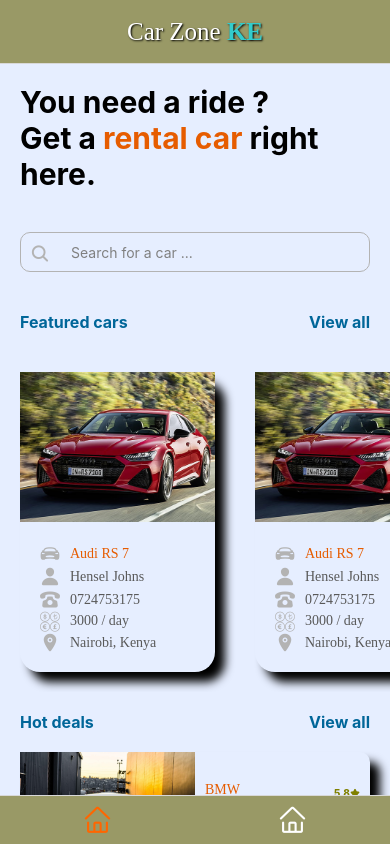
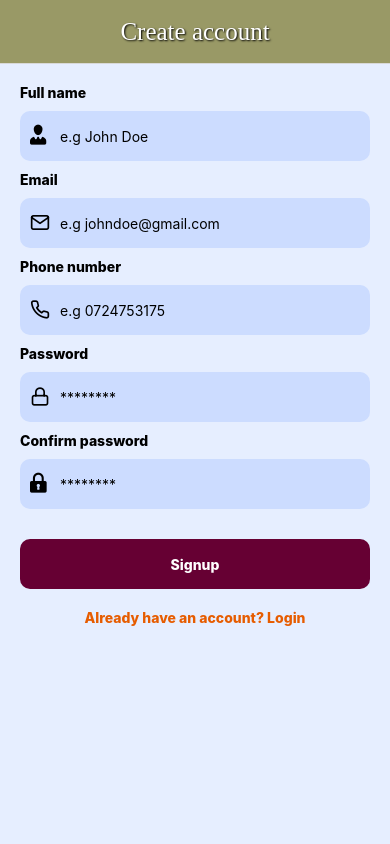
Before and after one commit to IsaacNewtonTingo/car_rental_app_react_native, a React Native app: screen /SignUp in a window 390 px wide. Built offline with nearby package versions, Linux system fonts and the light colour scheme.

Commit message:
Signup page design

```diff
--- a/App.js
+++ b/App.js
@@ -2,11 +2,12 @@ import React from 'react';
 
 import {NavigationContainer} from '@react-navigation/native';
 import TabNavigator from './app/navigators/tabNavigator';
+import AuthStack from './app/navigators/authStack';
 
 export default function App() {
   return (
     <NavigationContainer>
-      <TabNavigator />
+      <AuthStack />
     </NavigationContainer>
   );
 }
--- a/app/navigators/authStack.js
+++ b/app/navigators/authStack.js
@@ -0,0 +1,104 @@
+import * as React from 'react';
+import {createNativeStackNavigator} from '@react-navigation/native-stack';
+import {
+  TouchableWithoutFeedback,
+  TouchableOpacity,
+  Text,
+  View,
+  Image,
+} from 'react-native';
+
+import Home from '../screens/home';
+
+import Ionicons from 'react-native-vector-icons/Ionicons';
+import {useNavigation} from '@react-navigation/native';
+import colors from '../components/colors';
+
+import SignUp from '../screens/signup';
+import Welcome from '../screens/welcome';
+
+const Stack = createNativeStackNavigator();
+const B = props => (
+  <Text
+    style={{
+      color: '#33cccc',
+      fontWeight: '900',
+    }}>
+    {props.children}
+  </Text>
+);
+
+function LogoTitle() {
+  return (
+    <View style={{marginHorizontal: 10}}>
+      <Text
+        style={{
+          color: 'white',
+          fontSize: 25,
+          fontFamily: 'PaytoneOne-Regular',
+          textShadowColor: 'black',
+          textShadowOffset: {
+            height: 1,
+            width: 1,
+          },
+          textShadowRadius: 2,
+        }}>
+        Create account
+      </Text>
+    </View>
+  );
+}
+
+export default function AuthStack() {
+  const navigation = useNavigation();
+
+  function Capitalize(str) {
+    return str.charAt(0).toUpperCase() + str.slice(1);
+  }
+
+  return (
+    <Stack.Navigator
+      initialRouteName="Welcome"
+      screenOptions={{
+        headerTintColor: 'white',
+        headerTitleAlign: 'center',
+        headerLeft: props => (
+          <TouchableOpacity onPress={navigation.goBack} {...props}>
+            <View
+              style={{
+                width: 40,
+                height: 40,
+                justifyContent: 'center',
+                alignItems: 'center',
+                borderRadius: 20,
+                backgroundColor: '#262626',
+              }}>
+              <Ionicons name="arrow-back" size={24} color="white" />
+            </View>
+          </TouchableOpacity>
+        ),
+      }}>
+      <Stack.Screen
+        name="Welcome"
+        component={Welcome}
+        options={{
+          headerShown: false,
+        }}
+      />
+
+      <Stack.Screen
+        name="SignUp"
+        component={SignUp}
+        options={{
+          headerStyle: {
+            backgroundColor: colors.green,
+          },
+          title: '',
+          headerTitle: props => <LogoTitle {...props} />,
+          headerLeft: null,
+          headerTitleAlign: 'center',
+        }}
+      />
+    </Stack.Navigator>
+  );
+}
--- a/app/screens/postCar.js
+++ b/app/screens/postCar.js
@@ -1,12 +1,39 @@
-import {StyleSheet, Text, View} from 'react-native';
-import React from 'react';
+import {StyleSheet, Text, View, TextInput,ScrollView} from 'react-native';
+import React, {useEffect} from 'react';
+import colors from '../components/colors';
 
 export default function PostCar() {
+  useEffect(() => {
+    getCars();
+  }, []);
+
+  const model = 'impreza';
+  function getCars() {
+    fetch('https://api.api-ninjas.com/v1/cars?model=' + model, {
+      method: 'GET',
+      headers: {
+        'X-Api-Key': 'WfNJxXg9ChbMQ/igS7Ro4A==R7qK1EkGNT0z3QVg',
+        'content-type': 'application/json',
+      },
+    })
+      .then(result => {
+        console.log(result);
+      })
+      .catch(error => {
+        console.log(error);
+      });
+  }
   return (
-    <View>
-      <Text>PostCar</Text>
+    <View style={styles.container}>
+      <Text></Text>
+      <TextInput placeholder=''/>
     </View>
   );
 }
 
-const styles = StyleSheet.create({});
+const styles = StyleSheet.create({
+  container: {
+    flex: 1,
+    backgroundColor: colors.background,
+  },
+});
--- /dev/null
+++ b/app/screens/signup.js
@@ -0,0 +1,154 @@
+import {
+  StyleSheet,
+  Text,
+  View,
+  TextInput,
+  ScrollView,
+  TouchableOpacity,
+} from 'react-native';
+import React, {useState} from 'react';
+
+import axios from 'axios';
+
+import Fontisto from 'react-native-vector-icons/Fontisto';
+import Feather from 'react-native-vector-icons/Feather';
+
+import colors from '../components/colors';
+
+export default function SignUp() {
+  const [name, setName] = useState('');
+  const [email, setEmail] = useState('');
+  const [phoneNumber, setPhoneNumber] = useState('');
+  const [password, setPassword] = useState('');
+  const [confirmPassword, setConfirmPassword] = useState('');
+
+  const signup = () => {
+    axios
+      .post('', {})
+      .then(() => {})
+      .catch(error => {
+        console.log(error);
+      });
+  };
+  return (
+    <ScrollView style={styles.container}>
+      <Text style={styles.label}>Full name</Text>
+
+      <View style={styles.iconAndInputContainer}>
+        <Fontisto style={styles.icon} name="person" size={20} color="black" />
+        <TextInput
+          style={styles.dataInput}
+          value={name}
+          onChangeText={text => setName(text)}
+          placeholder="e.g John Doe"
+        />
+      </View>
+
+      <Text style={styles.label}>Email</Text>
+
+      <View style={styles.iconAndInputContainer}>
+        <Feather style={styles.icon} name="mail" size={20} color="black" />
+        <TextInput
+          style={styles.dataInput}
+          value={email}
+          onChangeText={text => setEmail(text)}
+          placeholder="e.g johndoe@gmail.com"
+        />
+      </View>
+
+      <Text style={styles.label}>Phone number</Text>
+
+      <View style={styles.iconAndInputContainer}>
+        <Feather style={styles.icon} name="phone" size={20} color="black" />
+        <TextInput
+          style={styles.dataInput}
+          value={phoneNumber}
+          onChangeText={text => setPhoneNumber(text)}
+          placeholder="e.g 0724753175"
+          keyboardType="number-pad"
+        />
+      </View>
+
+      <Text style={styles.label}>Password</Text>
+
+      <View style={styles.iconAndInputContainer}>
+        <Feather style={styles.icon} name="lock" size={20} color="black" />
+        <TextInput
+          style={styles.dataInput}
+          value={password}
+          onChangeText={text => setPassword(text)}
+          placeholder="********"
+          secureTextEntry={true}
+          keyboardType="email-address"
+        />
+      </View>
+
+      <Text style={styles.label}>Confirm password</Text>
+
+      <View style={styles.iconAndInputContainer}>
+        <Fontisto style={styles.icon} name="locked" size={20} color="black" />
+        <TextInput
+          style={styles.dataInput}
+          value={confirmPassword}
+          onChangeText={text => setConfirmPassword(text)}
+          placeholder="********"
+          secureTextEntry={true}
+          keyboardType="email-address"
+        />
+      </View>
+
+      <TouchableOpacity style={styles.signupBTN}>
+        <Text style={styles.signupText}>Signup</Text>
+      </TouchableOpacity>
+
+      <TouchableOpacity>
+        <Text style={styles.optionsText}>Already have an account? Login</Text>
+      </TouchableOpacity>
+    </ScrollView>
+  );
+}
+
+const styles = StyleSheet.create({
+  container: {
+    flex: 1,
+    backgroundColor: colors.background,
+    padding: 20,
+  },
+  label: {
+    color: 'black',
+    fontWeight: '800',
+  },
+  iconAndInputContainer: {
+    marginVertical: 10,
+  },
+  icon: {
+    position: 'absolute',
+    top: 13,
+    left: 10,
+    zIndex: 1,
+  },
+  dataInput: {
+    paddingHorizontal: 40,
+    height: 50,
+    borderRadius: 10,
+    backgroundColor: '#ccdcff',
+  },
+  signupBTN: {
+    height: 50,
+    backgroundColor: colors.purple,
+    alignItems: 'center',
+    borderRadius: 10,
+    justifyContent: 'center',
+    marginTop: 20,
+  },
+  signupText: {
+    color: 'white',
+    fontWeight: '800',
+  },
+  optionsText: {
+    color: colors.orange,
+    textAlign: 'center',
+    fontWeight: '800',
+    marginTop: 20,
+  },
+});
--- a/app/screens/welcome.js
+++ b/app/screens/welcome.js
@@ -15,7 +15,7 @@ const Welcome = ({navigation}) => {
   return (
     <ScrollView style={styles.container}>
       <ImageBackground
-        source={require('../assets/welcomeImg.jpg')}
+        source={require('../assets/images/welcomeImg.jpg')}
         style={styles.imgBG}>
         <View style={styles.itemsCont}>
           <Text style={styles.title}>Premium cars.{'\n'}Enjoy the luxury</Text>
@@ -24,7 +24,7 @@ const Welcome = ({navigation}) => {
             Experience the thrill at affordable prices
           </Text>
           <TouchableOpacity
-            onPress={() => navigation.navigate('PickService')}
+            onPress={() => navigation.navigate('SignUp')}
             style={styles.welcomeBtn}>
             <Text style={styles.btnText}>Get started</Text>
           </TouchableOpacity>
```
Also changed, not shown: app/screens/login.js (added).
